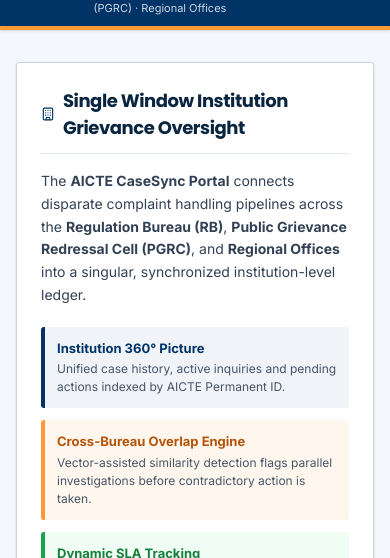
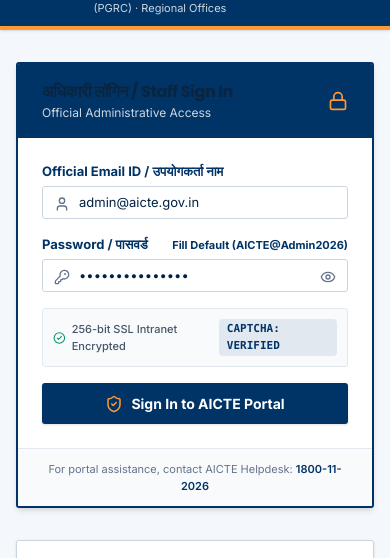
Before and after one commit to cyrilchris-j/aicte-complaint-monitor, a React (Vite) app: page /login in a window 390 px wide. Shown: the part 245-803 px from the top of the page. Built offline with nearby package versions, Linux system fonts and the light colour scheme; no server answers; the database is empty.

Commit message:
login page flow changed for mobile view

```diff
--- a/src/pages/LoginPage.tsx
+++ b/src/pages/LoginPage.tsx
@@ -65,9 +65,9 @@
 
       {/* 4. Main Body: AICTE Login Interface */}
       <main className="flex-1 max-w-7xl mx-auto w-full px-4 py-8 md:py-12 flex flex-col justify-center">
-        <div className="grid lg:grid-cols-12 gap-8 items-start">
-          {/* Left Column: Official Context & Mandate */}
-          <div className="lg:col-span-7 space-y-6">
+        <div className="flex flex-col lg:grid lg:grid-cols-12 gap-8 items-start">
+          {/* Left Column: Official Context & Mandate — on mobile renders second (order-2) */}
+          <div className="lg:col-span-7 space-y-6 order-2 lg:order-1">
             <div className="bg-white rounded-[3px] border border-[#cbd5e1] p-6 shadow-sm">
               <div className="flex items-center gap-2 text-[#003366] border-b border-[#e2e8f0] pb-3 mb-4">
                 <Building size={20} className="text-[#003366]" />
@@ -172,8 +172,8 @@
             </div>
           </div>
 
-          {/* Right Column: Official Login Form */}
-          <div className="lg:col-span-5">
+          {/* Right Column: Official Login Form — on mobile renders first (order-1) */}
+          <div className="lg:col-span-5 order-1 lg:order-2">
             <div className="bg-white rounded-[3px] border-2 border-[#003366] shadow-md overflow-hidden">
               <div className="bg-[#003366] px-6 py-4 text-white flex items-center justify-between">
                 <div>
```
